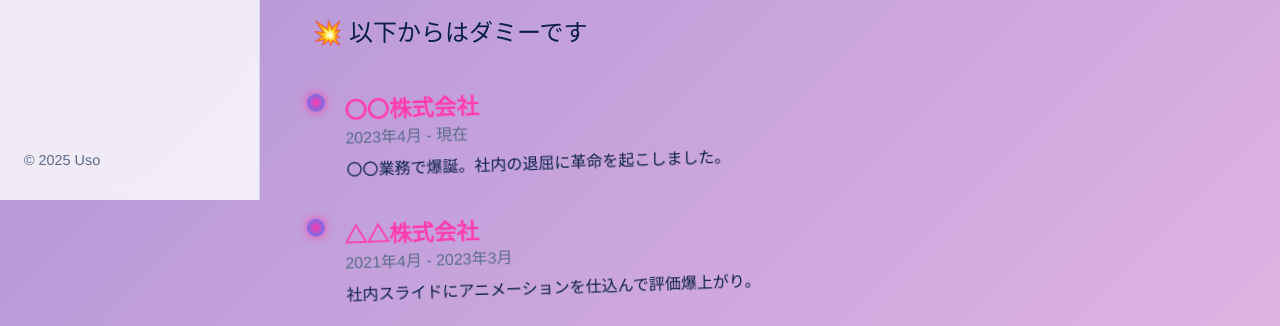
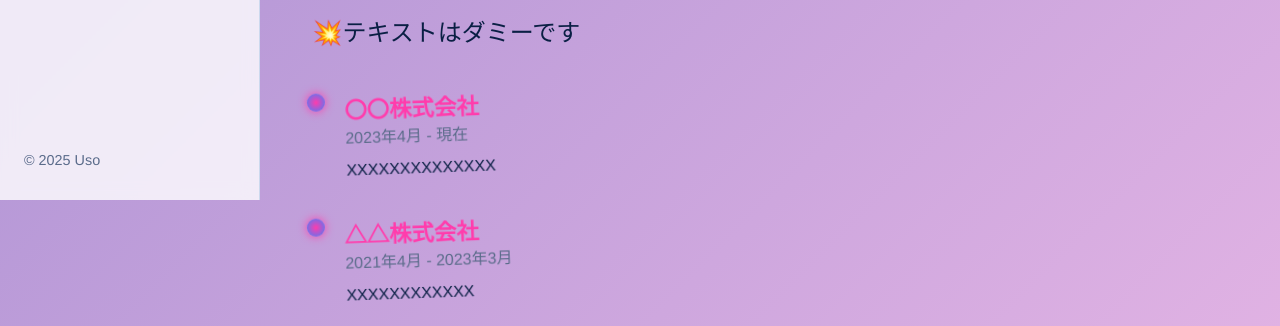
Before and after one commit to KotaOmatsu/omatsu.github.io, a plain HTML site: page index.html in a window 1280 px wide. Shown: the part 600-926 px from the top of the page. Drawn offline with Linux system fonts and the light colour scheme.

Commit message:
Update index.html

```diff
--- a/index.html
+++ b/index.html
@@ -361,14 +361,14 @@
       </section>
       <section id="work">
         <h2>Career</h2>
-        <div class="emoji-comment">💥 以下からはダミーです</div>
+        <div class="emoji-comment">💥テキストはダミーです</div>
         <div class="timeline">
           <div class="timeline-item">
             <div class="timeline-dot"></div>
             <div class="timeline-content">
               <h3>〇〇株式会社</h3>
               <span>2023年4月 - 現在</span>
-              <p>〇〇業務で爆誕。社内の退屈に革命を起こしました。</p>
+              <p>XXXXXXXXXXXXXX</p>
             </div>
           </div>
           <div class="timeline-item">
@@ -376,7 +376,7 @@
             <div class="timeline-content">
               <h3>△△株式会社</h3>
               <span>2021年4月 - 2023年3月</span>
-              <p>社内スライドにアニメーションを仕込んで評価爆上がり。</p>
+              <p>XXXXXXXXXXXX</p>
             </div>
           </div>
           <div class="timeline-item">
```
